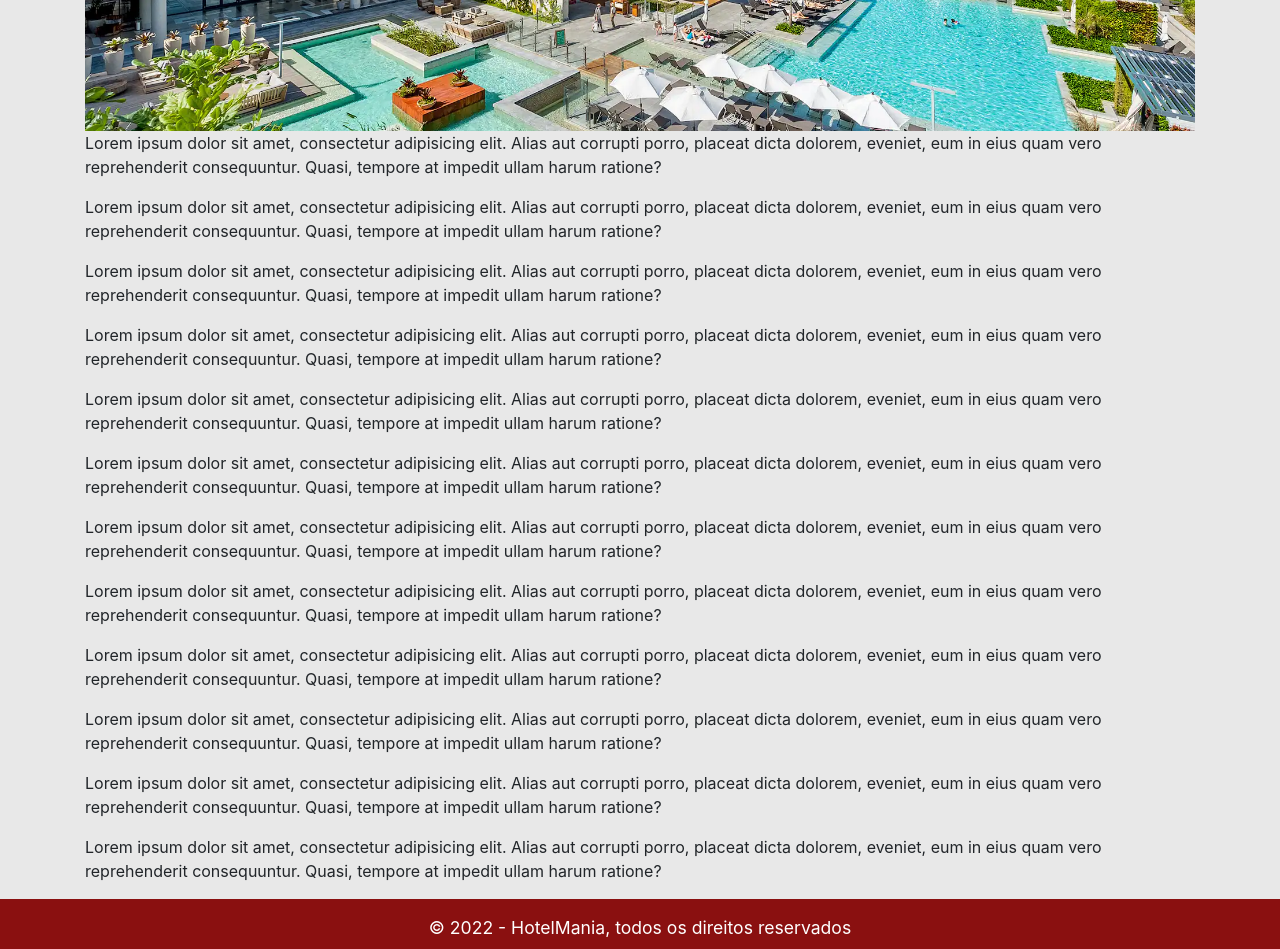
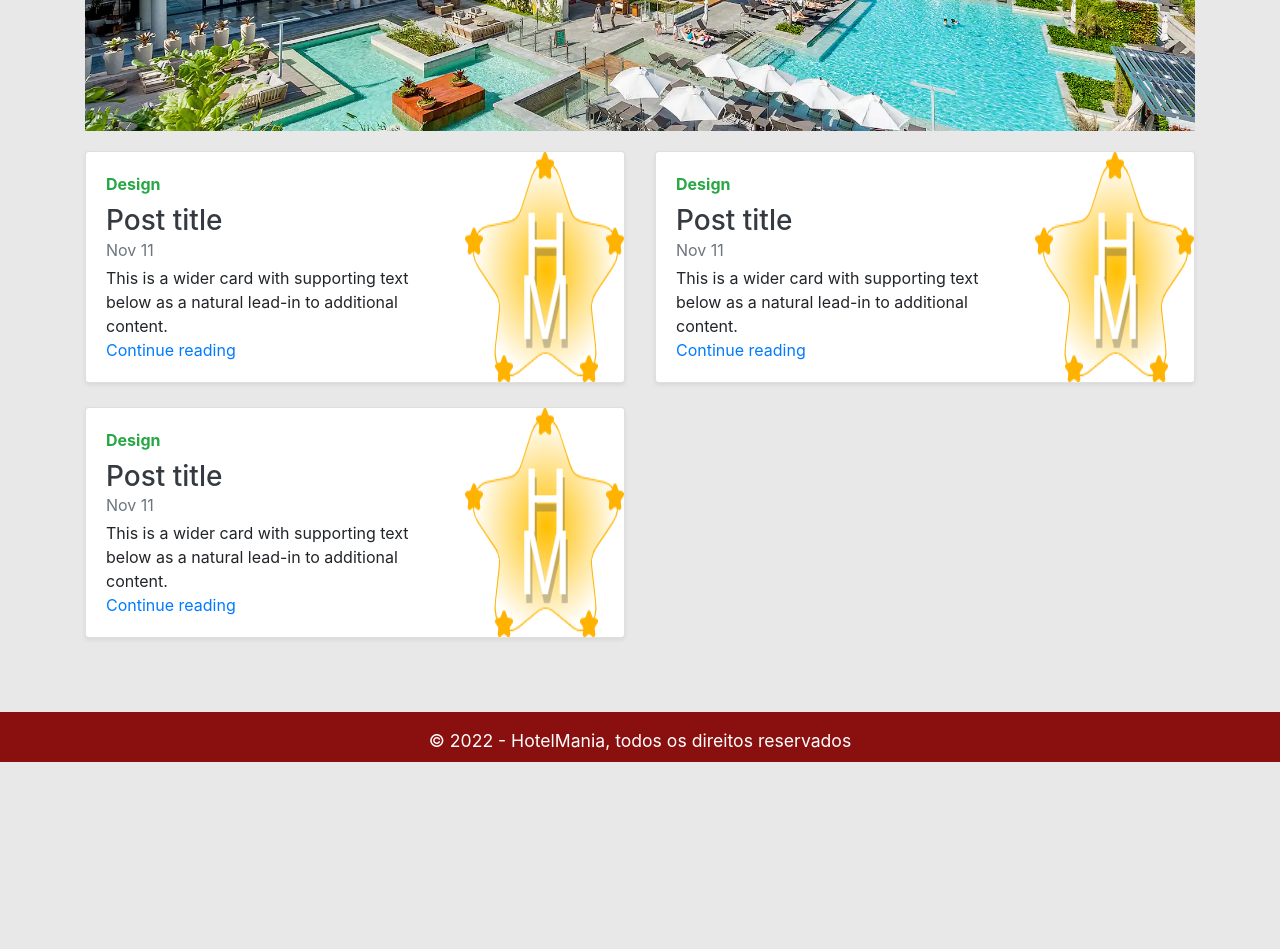
Before and after one commit to Ranvie/projetohotel, a plain HTML site: page index.html in a window 1280 px wide. Shown: the part 460-1409 px from the top of the page. After the commit the page ends 1222 px from the top, so only its background shows below. Drawn offline with Linux system fonts and the light colour scheme.

Commit message:
Insercão do blog no index

```diff
--- a/index.html
+++ b/index.html
@@ -50,20 +50,50 @@
                     </div>
                 </header>
                 <div class="parallax"></div>
-                <section class="row">
-                    <div class="col">
-                        <p>Lorem ipsum dolor sit amet, consectetur adipisicing elit. Alias aut corrupti porro, placeat dicta dolorem, eveniet, eum in eius quam vero reprehenderit consequuntur. Quasi, tempore at impedit ullam harum ratione?</p>
-                        <p>Lorem ipsum dolor sit amet, consectetur adipisicing elit. Alias aut corrupti porro, placeat dicta dolorem, eveniet, eum in eius quam vero reprehenderit consequuntur. Quasi, tempore at impedit ullam harum ratione?</p>
-                        <p>Lorem ipsum dolor sit amet, consectetur adipisicing elit. Alias aut corrupti porro, placeat dicta dolorem, eveniet, eum in eius quam vero reprehenderit consequuntur. Quasi, tempore at impedit ullam harum ratione?</p>
-                        <p>Lorem ipsum dolor sit amet, consectetur adipisicing elit. Alias aut corrupti porro, placeat dicta dolorem, eveniet, eum in eius quam vero reprehenderit consequuntur. Quasi, tempore at impedit ullam harum ratione?</p>
-                        <p>Lorem ipsum dolor sit amet, consectetur adipisicing elit. Alias aut corrupti porro, placeat dicta dolorem, eveniet, eum in eius quam vero reprehenderit consequuntur. Quasi, tempore at impedit ullam harum ratione?</p>
-                        <p>Lorem ipsum dolor sit amet, consectetur adipisicing elit. Alias aut corrupti porro, placeat dicta dolorem, eveniet, eum in eius quam vero reprehenderit consequuntur. Quasi, tempore at impedit ullam harum ratione?</p>
-                        <p>Lorem ipsum dolor sit amet, consectetur adipisicing elit. Alias aut corrupti porro, placeat dicta dolorem, eveniet, eum in eius quam vero reprehenderit consequuntur. Quasi, tempore at impedit ullam harum ratione?</p>
-                        <p>Lorem ipsum dolor sit amet, consectetur adipisicing elit. Alias aut corrupti porro, placeat dicta dolorem, eveniet, eum in eius quam vero reprehenderit consequuntur. Quasi, tempore at impedit ullam harum ratione?</p>
-                        <p>Lorem ipsum dolor sit amet, consectetur adipisicing elit. Alias aut corrupti porro, placeat dicta dolorem, eveniet, eum in eius quam vero reprehenderit consequuntur. Quasi, tempore at impedit ullam harum ratione?</p>
-                        <p>Lorem ipsum dolor sit amet, consectetur adipisicing elit. Alias aut corrupti porro, placeat dicta dolorem, eveniet, eum in eius quam vero reprehenderit consequuntur. Quasi, tempore at impedit ullam harum ratione?</p>
-                        <p>Lorem ipsum dolor sit amet, consectetur adipisicing elit. Alias aut corrupti porro, placeat dicta dolorem, eveniet, eum in eius quam vero reprehenderit consequuntur. Quasi, tempore at impedit ullam harum ratione?</p>
-                        <p>Lorem ipsum dolor sit amet, consectetur adipisicing elit. Alias aut corrupti porro, placeat dicta dolorem, eveniet, eum in eius quam vero reprehenderit consequuntur. Quasi, tempore at impedit ullam harum ratione?</p>
+                <section class="row margin-top20">
+                    <div class="col-md-6">
+                        <div class="card flex-md-row mb-4 shadow-sm h-md-250">
+                            <div class="card-body d-flex flex-column align-items-start">
+                                <strong class="d-inline-block mb-2 text-success">Design</strong>
+                                <h3 class="mb-0">
+                                    <a class="text-dark" href="#">Post title</a>
+                                </h3>
+                                <div class="mb-1 text-muted">Nov 11</div>
+                                <p class="card-text mb-auto">This is a wider card with supporting text below as a natural lead-in to additional content.</p>
+                                <a href="#">Continue reading</a>
+                            </div>
+                            <img class="card-img-right flex-auto d-none d-lg-block" src="img/logo.png" alt="Card image cap">
+                        </div>
+                    </div>
+
+                    <div class="col-md-6">
+                        <div class="card flex-md-row mb-4 shadow-sm h-md-250">
+                            <div class="card-body d-flex flex-column align-items-start">
+                                <strong class="d-inline-block mb-2 text-success">Design</strong>
+                                <h3 class="mb-0">
+                                    <a class="text-dark" href="#">Post title</a>
+                                </h3>
+                                <div class="mb-1 text-muted">Nov 11</div>
+                                <p class="card-text mb-auto">This is a wider card with supporting text below as a natural lead-in to additional content.</p>
+                                <a href="#">Continue reading</a>
+                            </div>
+                            <img class="card-img-right flex-auto d-none d-lg-block" src="img/logo.png" alt="Card image cap">
+                        </div>
+                    </div>
+
+                    <div class="col-md-6">
+                        <div class="card flex-md-row mb-4 shadow-sm h-md-250">
+                            <div class="card-body d-flex flex-column align-items-start">
+                                <strong class="d-inline-block mb-2 text-success">Design</strong>
+                                <h3 class="mb-0">
+                                    <a class="text-dark" href="#">Post title</a>
+                                </h3>
+                                <div class="mb-1 text-muted">Nov 11</div>
+                                <p class="card-text mb-auto">This is a wider card with supporting text below as a natural lead-in to additional content.</p>
+                                <a href="#">Continue reading</a>
+                            </div>
+                            <img class="card-img-right flex-auto d-none d-lg-block" src="img/logo.png" alt="Card image cap">
+                        </div>
                     </div>
                 </section>
             </div>
```
